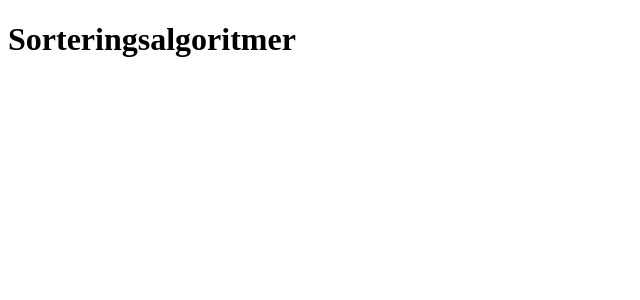
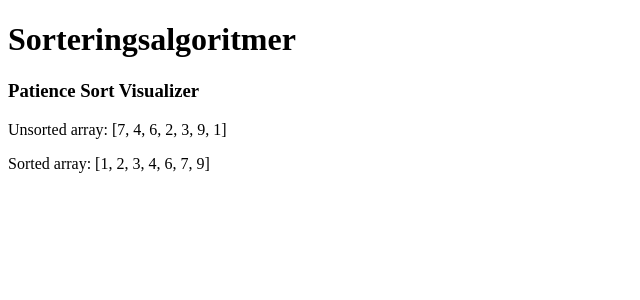
Before and after one commit to Loxiuz/dsa-eks-jan-2025, a React (Vite) app: page / in a window 1280 px wide. Shown: the top 300 px of the page, without its empty margins (0-640 px from the left). Built offline with nearby package versions, Linux system fonts and the light colour scheme.

Commit message:
implementation of patience sort algorithm without visual

```diff
--- a/src/App.tsx
+++ b/src/App.tsx
@@ -1,5 +1,12 @@
+import PatienceSortVisualizer from "./components/visualizers/PatienceSortVisualizer";
+
 function App() {
-  return <h1>Sorteringsalgoritmer</h1>;
+  return (
+    <>
+      <h1>Sorteringsalgoritmer</h1>
+      <PatienceSortVisualizer arrayToSort={[7, 4, 6, 2, 3, 9, 1]} />
+    </>
+  );
 }
 
 export default App;
--- /dev/null
+++ b/src/components/visualizers/datastructures/stack.ts
@@ -0,0 +1,69 @@
+class Stack {
+  tail: Node | null;
+  length: number;
+
+  constructor() {
+    this.tail = null;
+    this.length = 0;
+  }
+
+  push(data: number): this {
+    const node: Node = { prev: null, data };
+    if (!this.tail) {
+      this.tail = node;
+    } else {
+      node.prev = this.tail;
+      this.tail = node;
+    }
+    this.length++;
+    return this;
+  }
+
+  pop(): number | undefined {
+    if (this.length > 0) {
+      const node = this.tail;
+      this.tail = this.tail ? this.tail.prev : null;
+      this.length--;
+      return node?.data;
+    }
+  }
+
+  peek(): number | undefined {
+    if (this.length > 0) {
+      return this.tail?.data;
+    }
+  }
+
+  size(): number {
+    return this.length;
+  }
+
+  get(index: number): number | undefined {
+    if (this.length === 0) {
+      console.log("List empty!");
+      return;
+    }
+
+    if (index < 0 || index >= this.length) {
+      console.log("Invalid index");
+      return;
+    }
+
+    let i = 0;
+    let node = this.tail;
+    while (i !== index) {
+      if (node) {
+        node = node.prev;
+      }
+      i++;
+    }
+    return node?.data;
+  }
+}
+
+interface Node {
+  prev: Node | null;
+  data: number;
+}
+
+export default Stack;
--- a/src/components/visualizers/patienceSortVisualizer.tsx
+++ b/src/components/visualizers/patienceSortVisualizer.tsx
@@ -0,0 +1,71 @@
+import Stack from "./datastructures/stack.js";
+
+export default function PatienceSortVisualizer(props: {
+  arrayToSort: number[];
+}) {
+  const arrayToSort = props.arrayToSort;
+
+  function makePiles() {
+    const piles: Stack[] = [];
+
+    arrayToSort.forEach((element) => {
+      let peekValuePlaced = false;
+
+      for (const pile of piles) {
+        const peekedValue = pile.peek();
+        if (peekedValue !== undefined && peekedValue >= element) {
+          pile.push(element);
+          peekValuePlaced = true;
+          break;
+        }
+      }
+
+      if (!peekValuePlaced) {
+        const newPile = new Stack();
+        newPile.push(element);
+        piles.push(newPile);
+      }
+    });
+    return mergePiles(piles);
+  }
+
+  function mergePiles(piles: Stack[]): number[] {
+    const sortedArray: number[] = [];
+    const tempPeekArray: (number | undefined)[] = piles.map((pile) =>
+      pile.peek()
+    );
+
+    while (tempPeekArray.some((element) => element !== undefined)) {
+      let min: number | undefined = undefined;
+      let minIndex: number = -1;
+
+      for (let i = 0; i < tempPeekArray.length; i++) {
+        if (
+          min === undefined ||
+          (tempPeekArray[i] !== undefined && tempPeekArray[i]! < min)
+        ) {
+          min = tempPeekArray[i];
+          minIndex = i;
+        }
+      }
+
+      if (minIndex !== -1) {
+        const poppedValue = piles[minIndex].pop();
+        if (poppedValue !== undefined) {
+          sortedArray.push(poppedValue);
+        }
+        tempPeekArray[minIndex] = piles[minIndex].peek();
+      }
+    }
+
+    return sortedArray;
+  }
+
+  return (
+    <>
+      <h3>Patience Sort Visualizer</h3>
+      <p>Unsorted array: [{arrayToSort.join(", ")}]</p>
+      <p>Sorted array: [{makePiles().join(", ")}]</p>
+    </>
+  );
+}
```
Also changed, not shown: src/components/algorithmSelector.tsx (deleted).
